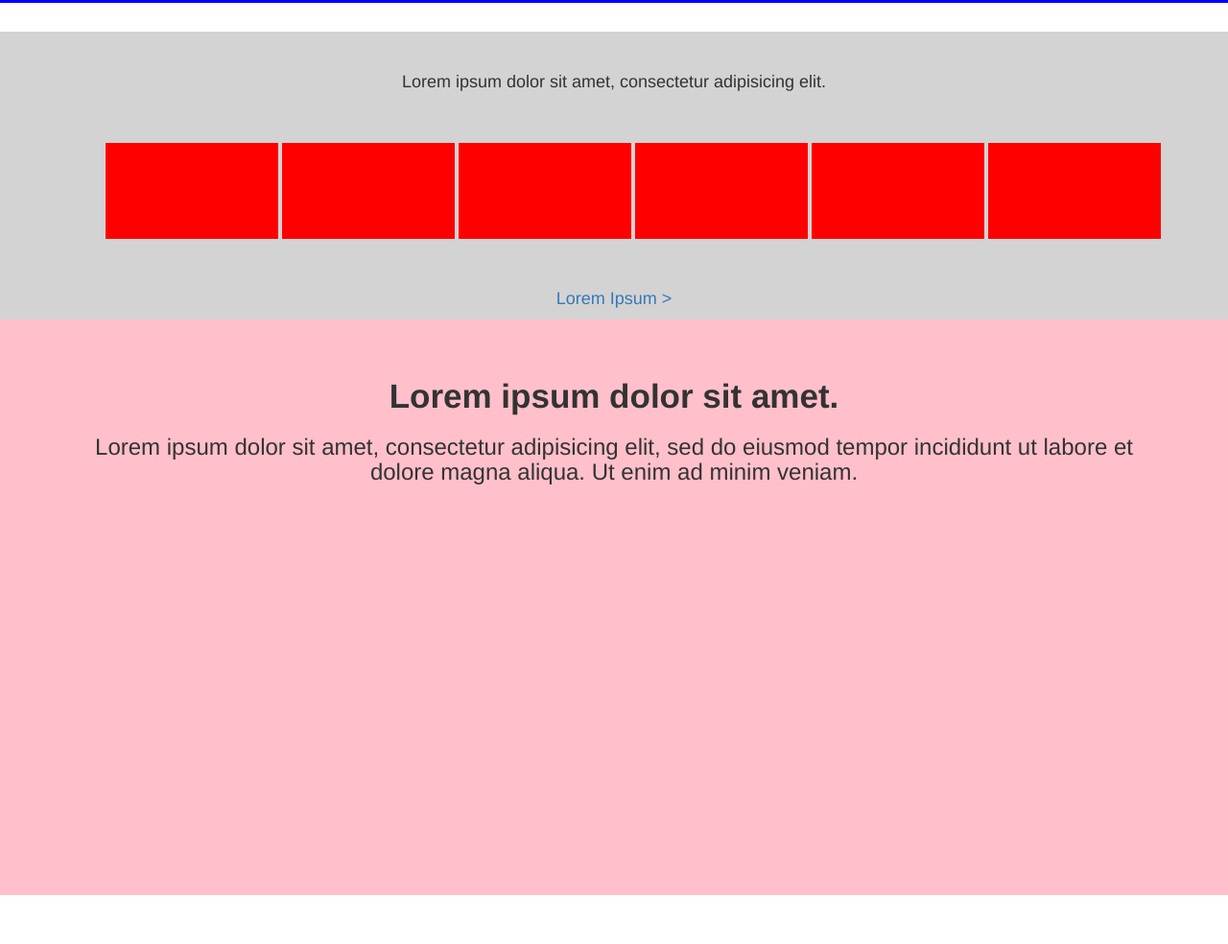
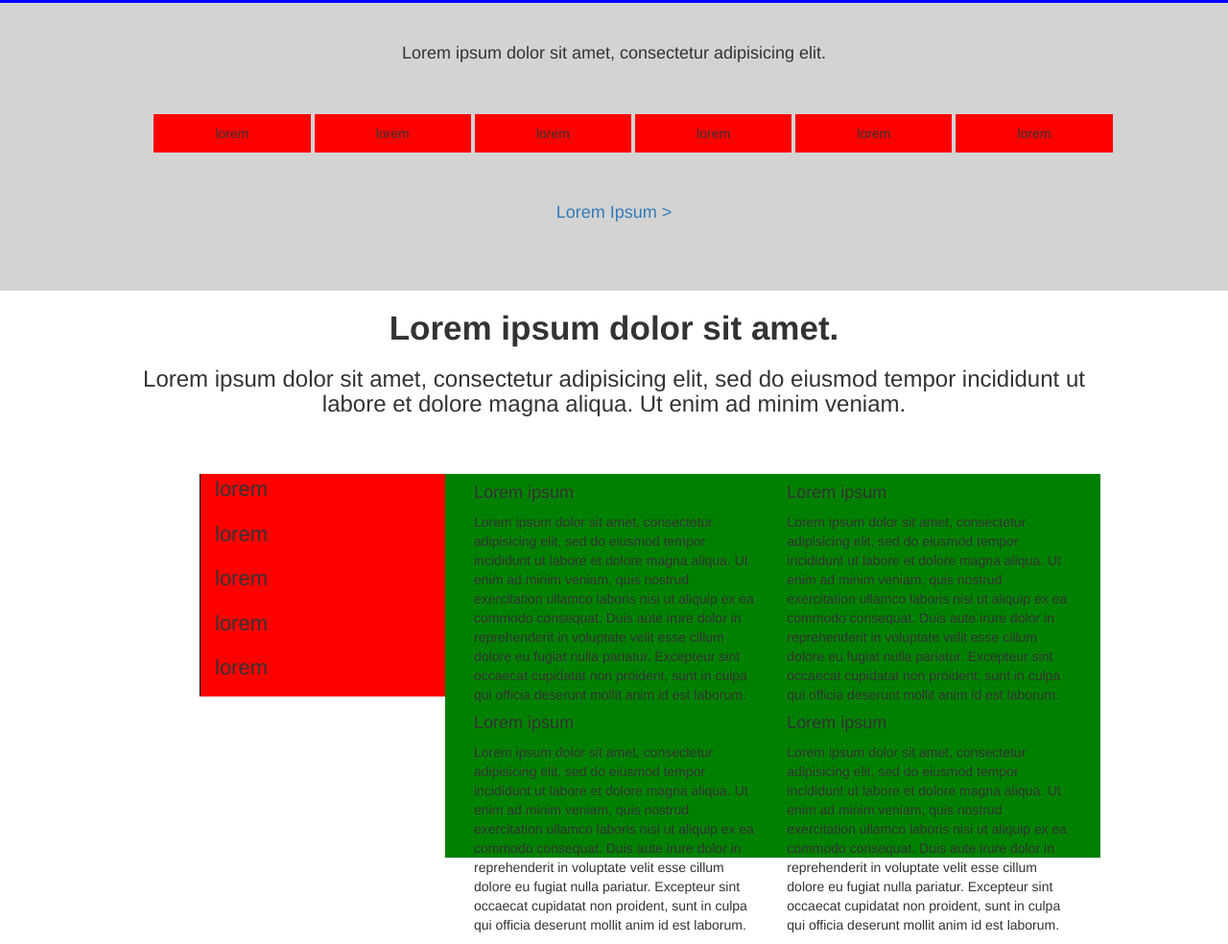
Before and after one commit to JesDon/html-css-digitalocean, a plain HTML site: page index.html in a window 1280 px wide. Shown: the part 597-1581 px from the top of the page at 96% size. Before the commit the page ends 1530 px from the top, so only its background shows below. Drawn offline with nearby package versions, Linux system fonts and the light colour scheme.

Commit message:
modifica sezione customers e aggiunta sezione deploy

```diff
--- a/css/style.css
+++ b/css/style.css
@@ -45,6 +45,10 @@
   padding: 20px;
 }
 
+.jumbotron.do-jumbo{
+  margin-bottom: 0;
+}
+
 @media screen and (min-width: 992px) and (max-width: 1200px){
   .jumbo_text h1{
     font-size: 50px;
@@ -80,13 +84,19 @@
   display: inline-block;
   vertical-align: middle;
   background-color: red;
-  height: 100px;
-  width: 180px;
+  padding: 10px;
+}
+
+@media screen and (min-width: 1200px){
+  .customers-logo li{
+    width: calc(100% / 6 - 20px);
+  }
 }
 
 @media screen and (min-width: 992px) and (max-width: 1200px){
   .customers-logo li{
-    height: 60px;
+    height: 80px;
+    width: calc(100% / 6 - 20px);
   }
   .customers{
       height: 320px;
@@ -96,6 +106,10 @@
 @media screen and (max-width: 992px){
   .customers-logo li{
     height: 100px;
+    width: calc(50% - 20px);
+  }
+  .customers{
+      height: 500px;
   }
 }
 /* section customers */
@@ -103,8 +117,9 @@
 
 /* <!-- section deploy --> */
 .deploy{
-  background-color: pink;
   height: 600px;
+  max-width: 80%;
+  margin: auto;
 }
 
 .deploy-text{
@@ -114,6 +129,28 @@
 .deploy-text h2{
   font-size: 35px;
   font-weight: bold;
+}
+
+.deploy-text h3{
+padding-bottom: 50px;
+}
+
+.deploy-left{
+  border-left: 1px solid black;
+  list-style: none;
+  margin-left: 80px;
+  background-color: red;
+}
+
+.deploy-left  li{
+  font-size: 22px;
+  padding-bottom: 15px;
+  text-align: left;
+}
+
+.deploy-right{
+  background-color: green;
+  height: 400px;
 }
 /* <!-- section /deploy --> */
 
--- a/index.html
+++ b/index.html
@@ -58,7 +58,7 @@
       </div>
       <!-- /header top -->
       <!-- jumbotron -->
-      <div class="jumbotron">
+      <div class="jumbotron do-jumbo">
         <div class="container">
           <div class="row">
             <div class="col-xs-12 col-sm-12 col-md-7 col-lg-7">
@@ -113,12 +113,12 @@
             <div class="col-xs-12 col-lg-12">
               <div class="customers-logo">
                 <ul>
-                  <li></li>
-                  <li></li>
-                  <li></li>
-                  <li></li>
-                  <li></li>
-                  <li></li>
+                  <li>lorem</li>
+                  <li>lorem</li>
+                  <li>lorem</li>
+                  <li>lorem</li>
+                  <li>lorem</li>
+                  <li>lorem</li>
                 </ul>
               </div>
             </div>
@@ -134,17 +134,50 @@
 
       <!-- section deploy -->
       <div class="deploy">
-        <div class="container">
+        <div class="container-fluid">
           <div class="row">
             <div class="deploy-text col-xs-12 col-sm-12 col-md-12 col-lg-12">
               <h2>Lorem ipsum dolor sit amet.</h2>
               <h3>Lorem ipsum dolor sit amet, consectetur adipisicing elit, sed do eiusmod tempor incididunt ut labore et dolore magna aliqua. Ut enim ad minim veniam.</h3>
             </div>
 
-            <div class="container">
+            <div class="container-fluid">
               <div class="row">
-                <div class="deploy-text col-xs-12 col-sm-12 col-md-12 col-lg-12">
+                <ul class="deploy-left col-xs-12 col-sm-12 col-md-4 col-lg-3">
+                  <li>lorem</li>
+                  <li>lorem</li>
+                  <li>lorem</li>
+                  <li>lorem</li>
+                  <li>lorem</li>
+                </ul>
+
+
+
+                <div class="deploy-right col-xs-12 col-sm-12 col-md-8 col-lg-8">
+                  <div class="col-lg-6">
+                    <div class="">
+                      <h4>Lorem ipsum</h4>
+                      <p>Lorem ipsum dolor sit amet, consectetur adipisicing elit, sed do eiusmod tempor incididunt ut labore et dolore magna aliqua. Ut enim ad minim veniam, quis nostrud exercitation ullamco laboris nisi ut aliquip ex ea commodo consequat. Duis aute irure dolor in reprehenderit in voluptate velit esse cillum dolore eu fugiat nulla pariatur. Excepteur sint occaecat cupidatat non proident, sunt in culpa qui officia deserunt mollit anim id est laborum.</p>
+                    </div>
+                    <div class="">
+                      <h4>Lorem ipsum</h4>
+                      <p>Lorem ipsum dolor sit amet, consectetur adipisicing elit, sed do eiusmod tempor incididunt ut labore et dolore magna aliqua. Ut enim ad minim veniam, quis nostrud exercitation ullamco laboris nisi ut aliquip ex ea commodo consequat. Duis aute irure dolor in reprehenderit in voluptate velit esse cillum dolore eu fugiat nulla pariatur. Excepteur sint occaecat cupidatat non proident, sunt in culpa qui officia deserunt mollit anim id est laborum.</p>
+                    </div>
+                  </div>
+                  <div class="col-lg-6">
+                    <div class="">
+                      <h4>Lorem ipsum</h4>
+                      <p>Lorem ipsum dolor sit amet, consectetur adipisicing elit, sed do eiusmod tempor incididunt ut labore et dolore magna aliqua. Ut enim ad minim veniam, quis nostrud exercitation ullamco laboris nisi ut aliquip ex ea commodo consequat. Duis aute irure dolor in reprehenderit in voluptate velit esse cillum dolore eu fugiat nulla pariatur. Excepteur sint occaecat cupidatat non proident, sunt in culpa qui officia deserunt mollit anim id est laborum.</p>
+                    </div>
+                    <div class="">
+                      <h4>Lorem ipsum</h4>
+                      <p>Lorem ipsum dolor sit amet, consectetur adipisicing elit, sed do eiusmod tempor incididunt ut labore et dolore magna aliqua. Ut enim ad minim veniam, quis nostrud exercitation ullamco laboris nisi ut aliquip ex ea commodo consequat. Duis aute irure dolor in reprehenderit in voluptate velit esse cillum dolore eu fugiat nulla pariatur. Excepteur sint occaecat cupidatat non proident, sunt in culpa qui officia deserunt mollit anim id est laborum.</p>
+                    </div>
+
+                  </div>
                 </div>
+
+
 
               </div>
             </div>
```
